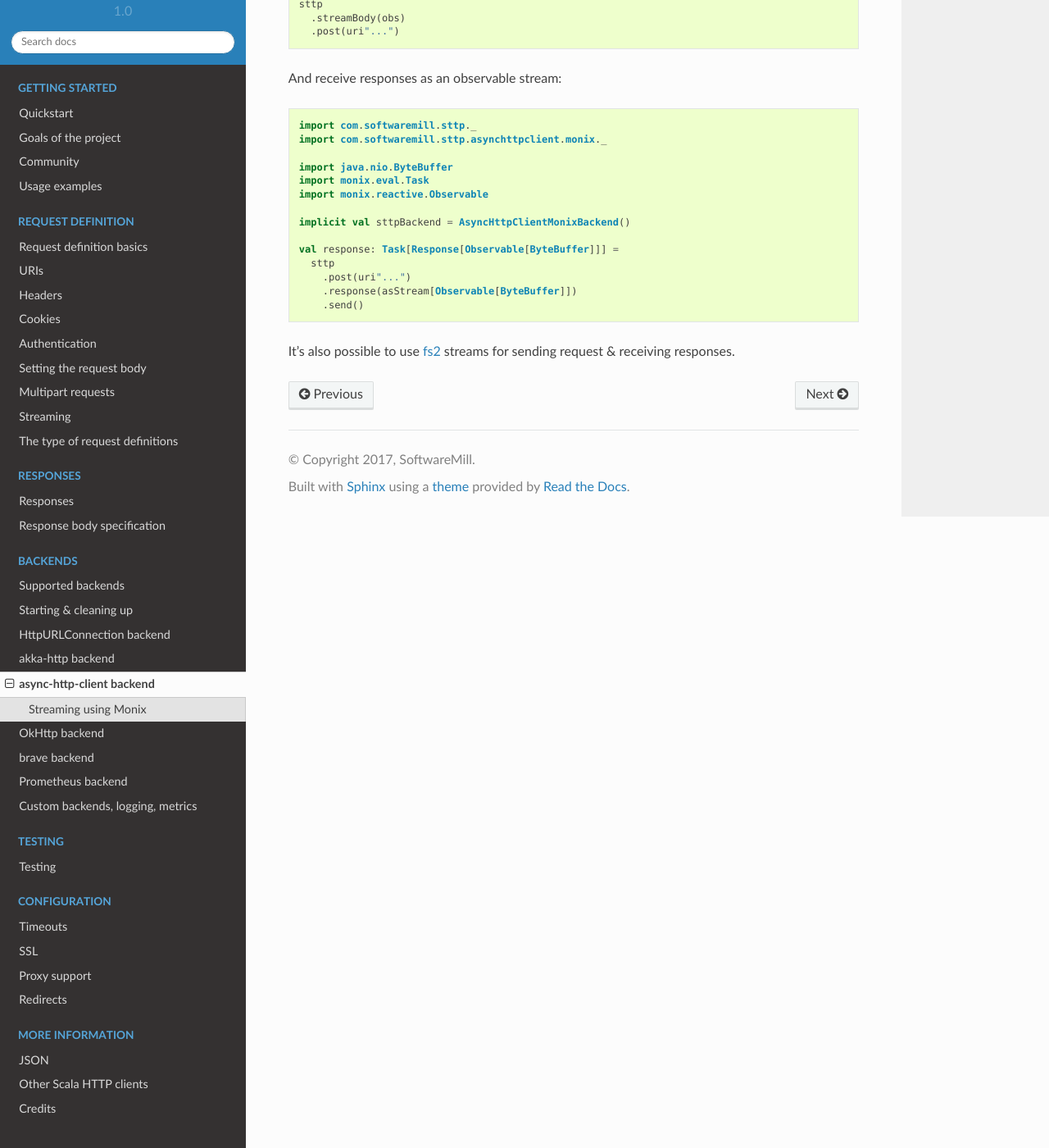
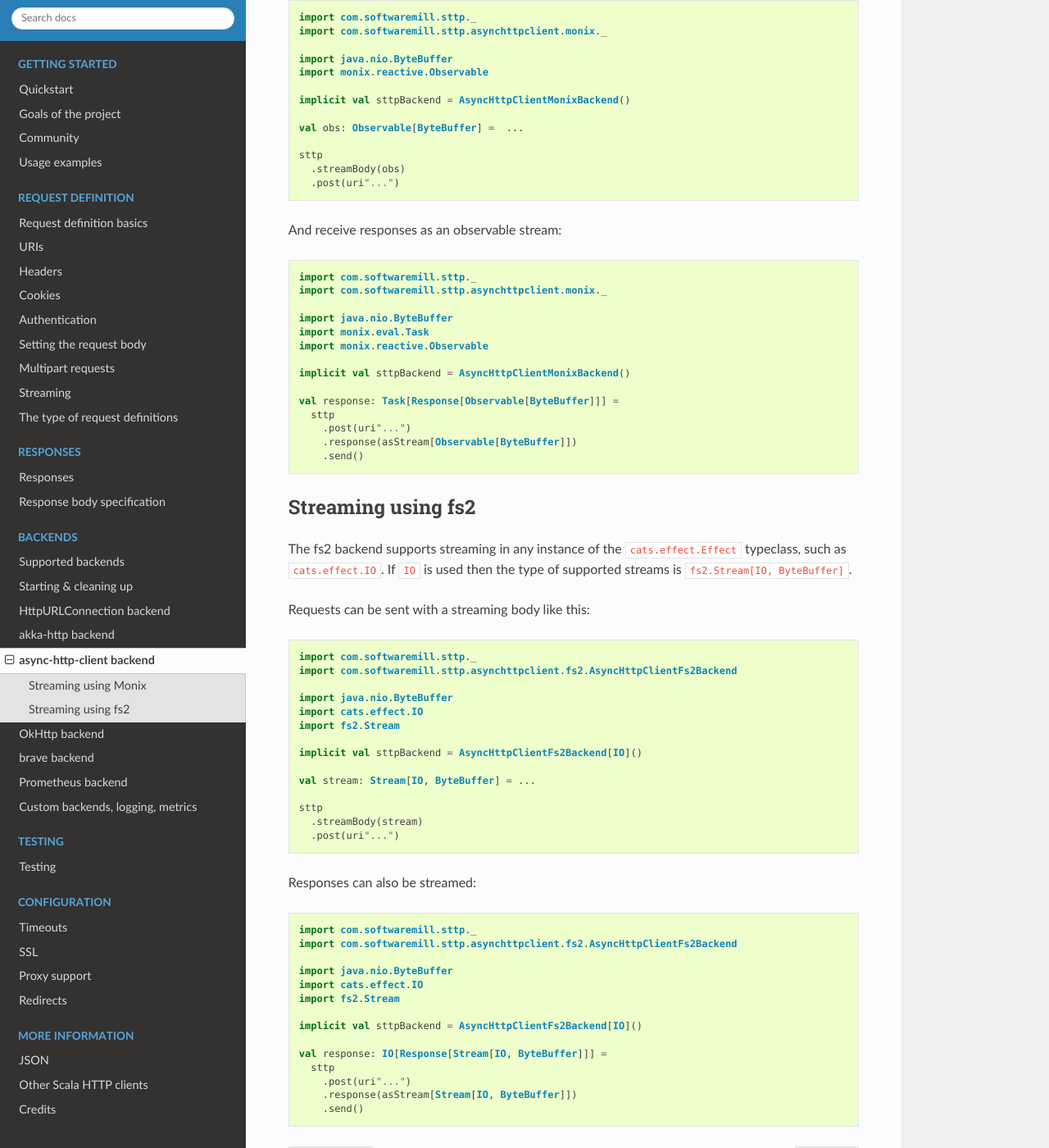
Before and after one commit to softwaremill/sttp, a Sphinx documentation site: the page built from docs/backends/asynchttpclient.rst, in a window 1280 px wide and 1400 px high, scrolled down 1299 px. Shown: the whole window at 82% size. Built offline with Sphinx 7.4.7 and the Read the Docs theme 2.0.0, drawn with Linux system fonts in a browser that asks for light colours; some of the changed text lies outside the part shown.

Commit message:
Improve documentation for fs2
- Add fs2 dependencies and implicit backend val.
- Add fs2 streaming example.
- Fix Monix request example to include the implicit backend val.

```diff
--- a/docs/backends/asynchttpclient.rst
+++ b/docs/backends/asynchttpclient.rst
@@ -10,6 +10,8 @@
   "com.softwaremill.sttp" %% "async-http-client-backend-monix" % "1.1.12"
   // or
   "com.softwaremill.sttp" %% "async-http-client-backend-cats" % "1.1.12"
+  // or
+  "com.softwaremill.sttp" %% "async-http-client-backend-fs2" % "1.1.12"
 
 This backend depends on `async-http-client <https://github.com/AsyncHttpClient/async-http-client>`_.
 A fully **asynchronous** backend, which uses `Netty <http://netty.io>`_ behind the
@@ -21,6 +23,7 @@
 * `Scalaz <https://github.com/scalaz/scalaz>`_ ``Task``. There's a transitive dependency on ``scalaz-concurrent``.
 * `Monix <https://monix.io>`_ ``Task``. There's a transitive dependency on ``monix-eval``.
 * Any type implementing the `Cats Effect <https://github.com/typelevel/cats-effect>`_ ``Async`` typeclass, such as ``cats.effect.IO``. There's a transitive dependency on ``cats-effect``.
+* `fs2 <https://github.com/functional-streams-for-scala/fs2>`_ ``Stream``. There are transitive dependencies on ``fs2``, ``fs2-reactive-streams``, and ``cats-effect``.
 
 Next you'll need to add an implicit value::
 
@@ -35,6 +38,9 @@
   // or, if you're using the cats effect version:
   implicit val sttpBackend = AsyncHttpClientCatsBackend[cats.effect.IO]()
 
+  // or, if you're using the fs2 version:
+  implicit val sttpBackend = AsyncHttpClientFs2Backend[cats.effect.IO]()
+
   // or, if you'd like to use custom configuration:
   implicit val sttpBackend = AsyncHttpClientFutureBackend.usingConfig(asyncHttpClientConfig)
 
@@ -47,9 +53,12 @@
 The Monix backend supports streaming (as both Monix and Async Http Client support reactive streams ``Publisher`` s out of the box). The type of supported streams in this case is ``Observable[ByteBuffer]``. That is, you can set such an observable as a request body::
 
   import com.softwaremill.sttp._
+  import com.softwaremill.sttp.asynchttpclient.monix._
 
   import java.nio.ByteBuffer
   import monix.reactive.Observable
+
+  implicit val sttpBackend = AsyncHttpClientMonixBackend()
 
   val obs: Observable[ByteBuffer] =  ...
 
@@ -74,4 +83,41 @@
       .response(asStream[Observable[ByteBuffer]])
       .send()
 
-It's also possible to use `fs2 <https://github.com/functional-streams-for-scala/fs2>`_ streams for sending request & receiving responses.
+Streaming using fs2
+-------------------
+
+The fs2 backend supports streaming in any instance of the ``cats.effect.Effect`` typeclass, such as ``cats.effect.IO``. If ``IO`` is used then the type of supported streams is ``fs2.Stream[IO, ByteBuffer]``.
+
+Requests can be sent with a streaming body like this::
+
+  import com.softwaremill.sttp._
+  import com.softwaremill.sttp.asynchttpclient.fs2.AsyncHttpClientFs2Backend
+
+  import java.nio.ByteBuffer
+  import cats.effect.IO
+  import fs2.Stream
+
+  implicit val sttpBackend = AsyncHttpClientFs2Backend[IO]()
+
+  val stream: Stream[IO, ByteBuffer] = ...
+
+  sttp
+    .streamBody(stream)
+    .post(uri"...")
+
+Responses can also be streamed::
+
+  import com.softwaremill.sttp._
+  import com.softwaremill.sttp.asynchttpclient.fs2.AsyncHttpClientFs2Backend
+
+  import java.nio.ByteBuffer
+  import cats.effect.IO
+  import fs2.Stream
+
+  implicit val sttpBackend = AsyncHttpClientFs2Backend[IO]()
+
+  val response: IO[Response[Stream[IO, ByteBuffer]]] =
+    sttp
+      .post(uri"...")
+      .response(asStream[Stream[IO, ByteBuffer]])
+      .send()
```
